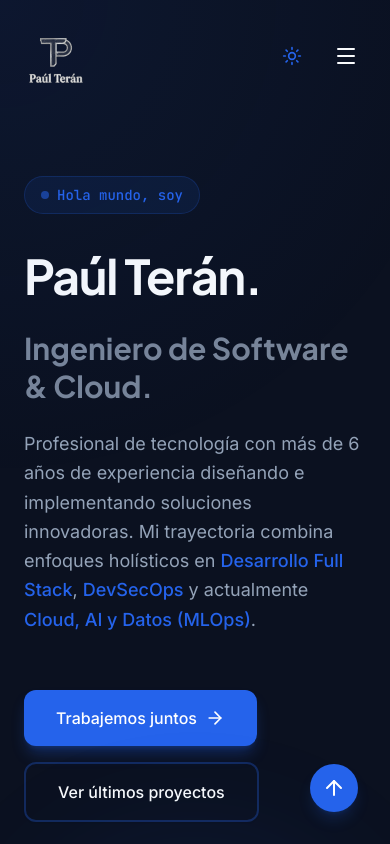
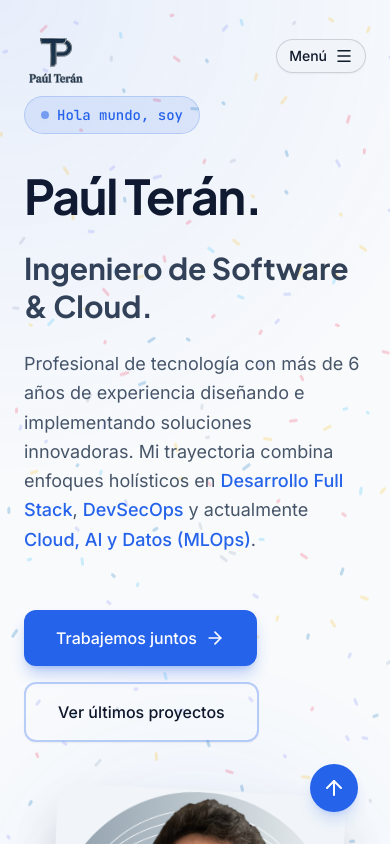
Before and after one commit to Parterdev/landing-page-portfolio, a React (Vite) app: page / in a window 390 px wide. Shown: the top 844 px of the page. Built offline with nearby package versions, Linux system fonts and the light colour scheme.

Commit message:
feat: redesign mobile UX, add geometric background and light mode default

```diff
--- a/src/App.tsx
+++ b/src/App.tsx
@@ -9,9 +9,10 @@ import Recommendations from './components/Recommendations';
 import Contact from './components/Contact';
 import Footer from './components/Footer';
 import MouseSpotlight from './components/MouseSpotlight';
+import GeometricBackground from './components/GeometricBackground';
 
 function App() {
-  const [isDark, setIsDark] = useState(true); // Default a dark mode
+  const [isDark, setIsDark] = useState(false); // Default a light mode
 
   useEffect(() => {
     if (isDark) {
@@ -23,11 +24,13 @@ function App() {
 
   return (
     <div className="min-h-screen flex flex-col selection:bg-brand-accent/30 selection:text-brand-accent relative">
+      <GeometricBackground className="block md:hidden fixed" />
       <MouseSpotlight />
       <Navbar isDark={isDark} toggleDark={() => setIsDark(!isDark)} />
-      <main className="flex-grow pt-24 px-6 md:px-12 lg:px-24 max-w-7xl mx-auto w-full relative z-10">
+
+      <div className="w-full relative z-10">
         <Hero />
-      </main>
+      </div>
 
       {/* Sección Skills que rompe el grid para abarcar más ancho */}
       <Skills />
--- a/src/components/Footer.tsx
+++ b/src/components/Footer.tsx
@@ -5,6 +5,7 @@ import { LinkedinIcon } from './icons/LinkedinIcon';
 import { InstagramIcon } from './icons/InstagramIcon';
 import { profileData } from '../data/profile';
 import LanguageSwitcher from './LanguageSwitcher';
+import GeometricBackground from './GeometricBackground';
 
 export default function Footer({ isDark }: { isDark: boolean }) {
   const [isVisible, setIsVisible] = useState(false);
@@ -40,8 +41,9 @@ export default function Footer({ isDark }: { isDark: boolean }) {
   }, [isAboutOpen]);
 
   return (
-    <footer ref={footerRef} className="border-t border-surface-cardLight dark:border-surface-cardDark bg-surface-light dark:bg-surface-dark mt-20 relative">
-      <div className="max-w-7xl mx-auto px-6 md:px-12 lg:px-24 py-12 flex flex-col md:flex-row justify-between items-center gap-6">
+    <footer ref={footerRef} className="border-t border-surface-cardLight dark:border-surface-cardDark bg-surface-light dark:bg-surface-dark mt-20 relative overflow-hidden">
+      <GeometricBackground className="hidden md:block absolute" />
+      <div className="max-w-7xl mx-auto px-6 md:px-12 lg:px-24 py-12 flex flex-col md:flex-row justify-between items-center gap-6 relative z-10">
 
         <div className="flex flex-col items-center md:items-start gap-2">
           <a href="#inicio" className="flex items-center gap-2 group mb-2">
--- /dev/null
+++ b/src/components/GeometricBackground.tsx
@@ -0,0 +1,130 @@
+import React, { useEffect, useRef } from 'react';
+
+export default function GeometricBackground({ className = "" }: { className?: string }) {
+  const canvasRef = useRef<HTMLCanvasElement>(null);
+
+  useEffect(() => {
+    const canvas = canvasRef.current;
+    if (!canvas) return;
+
+    const ctx = canvas.getContext('2d');
+    if (!ctx) return;
+
+    let particles: Particle[] = [];
+    let animationFrameId: number;
+    let width = 0;
+    let height = 0;
+
+    const resize = () => {
+      width = canvas.parentElement?.clientWidth || window.innerWidth;
+      height = canvas.parentElement?.clientHeight || window.innerHeight;
+      canvas.width = width * window.devicePixelRatio;
+      canvas.height = height * window.devicePixelRatio;
+      ctx.scale(window.devicePixelRatio, window.devicePixelRatio);
+      initParticles();
+    };
+
+    class Particle {
+      x: number;
+      y: number;
+      baseX: number;
+      baseY: number;
+      size: number;
+      angle: number;
+      spinSpeed: number;
+      color: string;
+      offsetX: number;
+      offsetY: number;
+
+      constructor(x: number, y: number) {
+        this.baseX = x;
+        this.baseY = y;
+        this.x = x;
+        this.y = y;
+        this.size = Math.random() * 3 + 2; // Longitud de la línea
+        this.angle = Math.random() * Math.PI * 2;
+        this.spinSpeed = (Math.random() - 0.5) * 0.02;
+        this.offsetX = Math.random() * 1000;
+        this.offsetY = Math.random() * 1000;
+
+        // Colores tecnológicos inspirados en la marca (Azules, Celestes, Grises, y un toque cálido suave)
+        const colors = [
+          '#0870b8', // Brand Accent
+          '#38bdf8', // Light Blue
+          '#818cf8', // Indigo
+          '#f43f5e', // Rose (sutil como en Antigravity)
+          '#fbbf24', // Amber
+          '#94a3b8'  // Slate
+        ];
+        this.color = colors[Math.floor(Math.random() * colors.length)];
+      }
+
+      update(time: number) {
+        // Movimiento orgánico tipo ola
+        this.x = this.baseX + Math.sin(time * 0.001 + this.offsetX) * 15;
+        this.y = this.baseY + Math.cos(time * 0.001 + this.offsetY) * 15;
+        this.angle += this.spinSpeed;
+      }
+
+      draw() {
+        if (!ctx) return;
+        ctx.save();
+        ctx.translate(this.x, this.y);
+        ctx.rotate(this.angle);
+
+        ctx.fillStyle = this.color;
+        // Transparencia sutil para que no abrume el contenido
+        ctx.globalAlpha = 0.4;
+
+        // Dibujar un pequeño guión o rectángulo (estilo confeti geométrico)
+        ctx.beginPath();
+        ctx.roundRect(-this.size, -1.5, this.size * 2, 3, 1.5);
+        ctx.fill();
+        ctx.restore();
+      }
+    }
+
+    const initParticles = () => {
+      particles = [];
+      const spacing = 45; // Distancia entre partículas (cuadrícula)
+
+      for (let x = spacing / 2; x < width; x += spacing) {
+        for (let y = spacing / 2; y < height; y += spacing) {
+          // Añadir un poco de aleatoriedad a la posición base para que no sea una cuadrícula perfecta
+          const randomX = x + (Math.random() - 0.5) * 20;
+          const randomY = y + (Math.random() - 0.5) * 20;
+          particles.push(new Particle(randomX, randomY));
+        }
+      }
+    };
+
+    const animate = (time: number) => {
+      ctx.clearRect(0, 0, width, height);
+
+      particles.forEach((particle) => {
+        particle.update(time);
+        particle.draw();
+      });
+
+      animationFrameId = requestAnimationFrame(animate);
+    };
+
+    // Observar cambios de tamaño
+    window.addEventListener('resize', resize);
+    resize();
+    animate(0);
+
+    return () => {
+      window.removeEventListener('resize', resize);
+      cancelAnimationFrame(animationFrameId);
+    };
+  }, []);
+
+  return (
+    <canvas
+      ref={canvasRef}
+      className={`absolute inset-0 w-full h-full pointer-events-none z-0 opacity-60 dark:opacity-40 transition-opacity duration-500 ${className}`}
+      aria-hidden="true"
+    />
+  );
+}
--- a/src/components/Hero.tsx
+++ b/src/components/Hero.tsx
@@ -4,6 +4,7 @@ import { motion, AnimatePresence } from 'framer-motion';
 import { GithubIcon } from './icons/GithubIcon';
 import { LinkedinIcon } from './icons/LinkedinIcon';
 import { profileData } from '../data/profile';
+import GeometricBackground from './GeometricBackground';
 
 export default function Hero() {
   const specialtiesData = [
@@ -21,8 +22,10 @@ export default function Hero() {
   }, []);
 
   return (
-    <section id="inicio" className="min-h-[85vh] flex flex-col justify-center items-start py-20 relative">
-      <div className="flex flex-col md:flex-row items-center gap-12 lg:gap-20 w-full">
+    <section id="inicio" className="min-h-[85vh] w-full relative overflow-hidden flex flex-col justify-center">
+      <GeometricBackground className="hidden md:block absolute" />
+      <div className="pt-24 pb-20 px-6 md:px-12 lg:px-24 max-w-7xl mx-auto w-full relative z-10">
+        <div className="flex flex-col md:flex-row items-center gap-12 lg:gap-20 w-full">
 
         <motion.div
           initial={{ opacity: 0, y: 20 }}
@@ -124,6 +127,7 @@ export default function Hero() {
         </motion.div>
 
       </div>
+      </div>
     </section>
   );
 }
--- a/src/components/Navbar.tsx
+++ b/src/components/Navbar.tsx
@@ -76,12 +76,10 @@ export default function Navbar({ isDark, toggleDark }: { isDark: boolean, toggle
         </div>
 
         {/* Mobile Menu Toggle */}
-        <div className="md:hidden flex items-center gap-4">
-          <button onClick={toggleDark} className="p-2">
-            {isDark ? <Sun size={20} className="text-brand-accent" /> : <Moon size={20} className="text-brand-navy dark:text-content-titleDark" />}
-          </button>
-          <button onClick={() => setIsMobileMenuOpen(!isMobileMenuOpen)} className="p-2 text-brand-navy dark:text-content-titleDark">
-            {isMobileMenuOpen ? <X size={24} /> : <Menu size={24} />}
+        <div className="md:hidden flex items-center gap-3">
+          <button onClick={() => setIsMobileMenuOpen(!isMobileMenuOpen)} className="flex items-center gap-2 p-1.5 px-3 bg-surface-cardLight dark:bg-surface-cardDark border border-brand-slate/20 rounded-full text-brand-navy dark:text-content-titleDark shadow-sm">
+            <span className="text-sm font-medium">Menú</span>
+            {isMobileMenuOpen ? <X size={18} /> : <Menu size={18} />}
           </button>
         </div>
       </div>
@@ -102,6 +100,17 @@ export default function Navbar({ isDark, toggleDark }: { isDark: boolean, toggle
               {link.name}
             </a>
           ))}
+
+          {/* Mobile Theme Toggle con texto guía */}
+          <div className="border-t border-surface-cardLight dark:border-surface-cardDark pt-4 mt-2">
+            <button onClick={toggleDark} className="flex items-center justify-between w-full p-3 rounded-xl bg-surface-cardLight dark:bg-surface-cardDark text-brand-navy dark:text-content-titleDark border border-brand-slate/10 hover:border-brand-accent transition-colors">
+              <span className="font-medium text-sm text-content-baseLight dark:text-content-baseDark">Aspecto visual</span>
+              <div className="flex items-center gap-2 bg-brand-accent/10 dark:bg-brand-accent/20 text-brand-accent px-3 py-1.5 rounded-full transition-colors">
+                <span className="text-sm font-bold">{isDark ? 'Modo Claro' : 'Modo Oscuro'}</span>
+                {isDark ? <Sun size={18} /> : <Moon size={18} />}
+              </div>
+            </button>
+          </div>
         </div>
       )}
     </nav>
```
Also changed, not shown: public/profile2.png (added).
